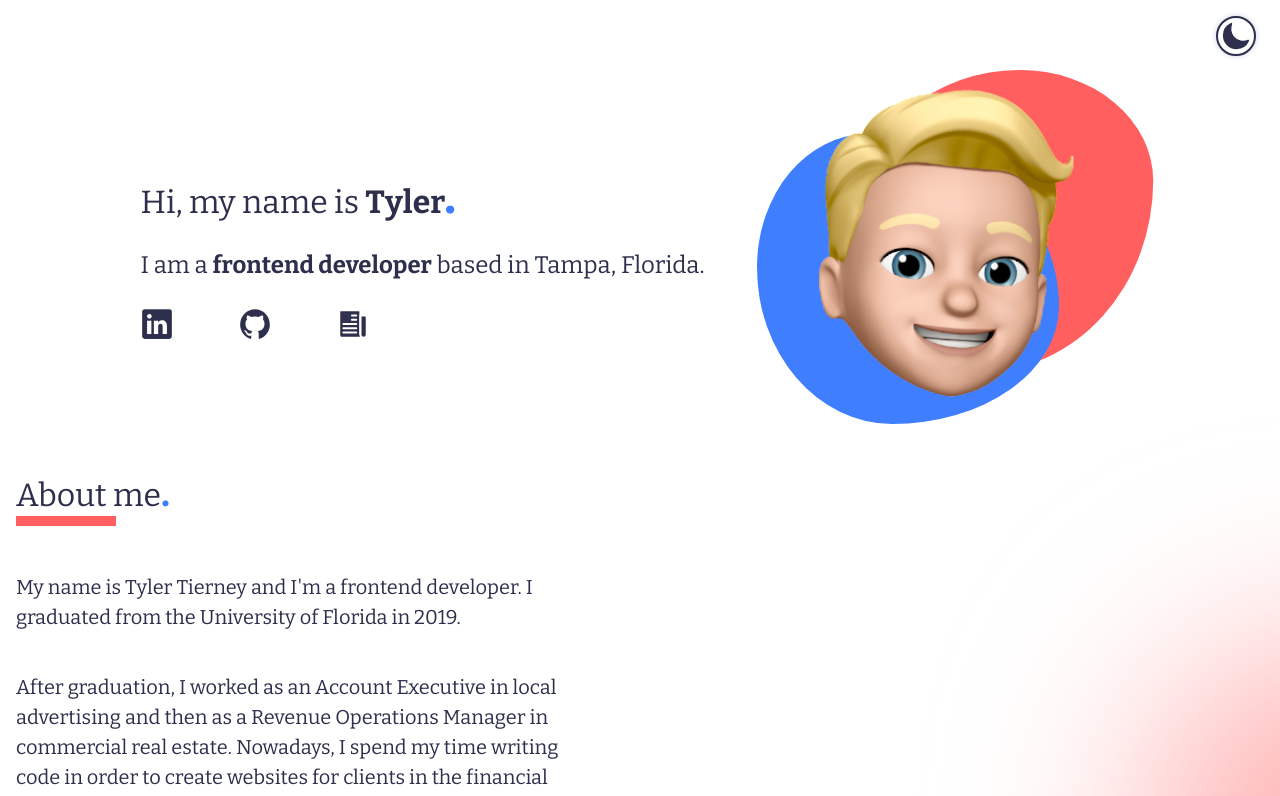
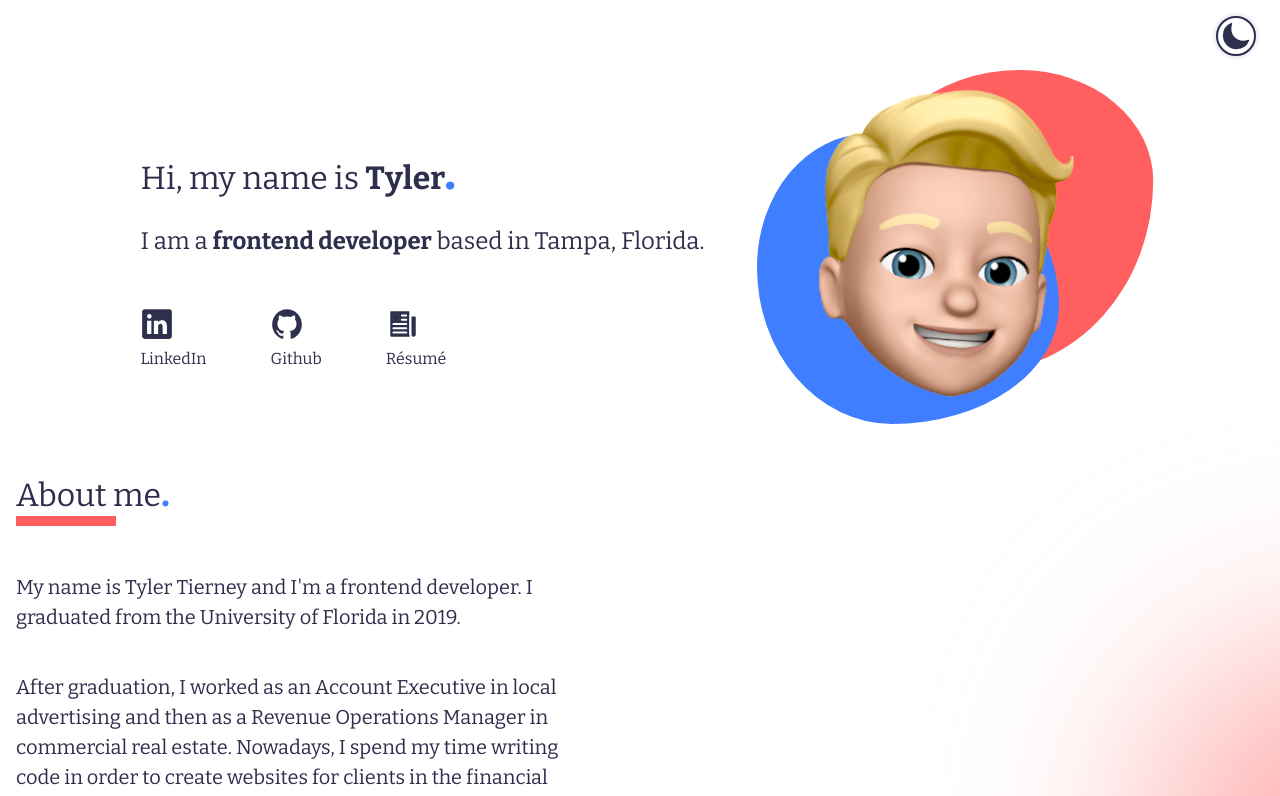
Before and after one commit to tylertierney/portfolio, a React (Vite) app: page / in a window 1280 px wide. Shown: the top 796 px of the page. Built offline with nearby package versions, Linux system fonts and the light colour scheme.

Commit message:
Breaking app into components

```diff
--- a/src/components/Header/Header.css
+++ b/src/components/Header/Header.css
@@ -1,6 +1,4 @@
 .header {
-
-  border-radius: 1rem;
   display: flex;
   flex-direction: column;
   align-items: flex-start;
@@ -9,47 +7,63 @@
   gap: 2rem;
 
   .intro {
-
     p {
       font-size: 1.5rem;
+      margin-bottom: 3rem;
     }
-
-    .icons {
-      display: flex;
-      gap: 4rem;
-
-      .iconLink {
-        cursor: pointer;
-        width: 34px;
-
-        path {
-          fill: var(--text);
-          stroke: var(--background);
-        }
-      }
-
-      .iconLink:hover {
-        path {
-          fill: var(--primary);
-        }
-      }
-
-      .iconLink:focus {
-        path {
-          fill: var(--primary);
-        }
-      }
-    }
-
   }
 }
 
-/* .dark-theme {
-  .icons {
-    justify-content: center;
-    gap: 6rem;
-  }
-} */
+div.icons {
+  display: flex;
+  gap: 4rem;
+}
+
+a.iconLink {
+  display: flex;
+  flex-direction: column;
+  gap: 0.5rem;
+  cursor: pointer;
+  transition: 0.3s;
+  text-decoration: none;
+  color: var(--text);
+}
+
+a.iconLink path {
+  fill: var(--text);
+  stroke: var(--background);
+  transition: inherit;
+}
+
+.icons.iconScrollEffect .icon-label {
+  opacity: 1;
+}
+
+a.iconLink:hover,
+a.iconLink:focus {
+  color: var(--primary);
+}
+
+a.iconLink:hover path,
+a.iconLink:focus path {
+  fill: var(--primary);
+}
+
+a.iconLink:hover .icon-label,
+a.iconLink:focus .icon-label {
+  opacity: 1;
+}
+
+.icon-svg {
+  width: 34px;
+  transition: 0.3s;
+}
+
+.icon-label {
+  transition: inherit;
+  opacity: 0;
+  cursor: pointer;
+}
 
 @media screen and (min-width: 768px) {
   .header {
--- a/src/components/Header/Header.tsx
+++ b/src/components/Header/Header.tsx
@@ -1,20 +1,32 @@
+import { useEffect, useRef } from "react";
 import "./Header.css";
 
-export default function Header() {
 const githubIcon = (
-    <svg xmlns="http://www.w3.org/2000/svg" viewBox="0 0 512 512">
+  <svg
+    className="icon-svg"
+    xmlns="http://www.w3.org/2000/svg"
+    viewBox="0 0 512 512"
+  >
     <path d="M256 32C132.3 32 32 134.9 32 261.7c0 101.5 64.2 187.5 153.2 217.9a17.56 17.56 0 003.8.4c8.3 0 11.5-6.1 11.5-11.4 0-5.5-.2-19.9-.3-39.1a102.4 102.4 0 01-22.6 2.7c-43.1 0-52.9-33.5-52.9-33.5-10.2-26.5-24.9-33.6-24.9-33.6-19.5-13.7-.1-14.1 1.4-14.1h.1c22.5 2 34.3 23.8 34.3 23.8 11.2 19.6 26.2 25.1 39.6 25.1a63 63 0 0025.6-6c2-14.8 7.8-24.9 14.2-30.7-49.7-5.8-102-25.5-102-113.5 0-25.1 8.7-45.6 23-61.6-2.3-5.8-10-29.2 2.2-60.8a18.64 18.64 0 015-.5c8.1 0 26.4 3.1 56.6 24.1a208.21 208.21 0 01112.2 0c30.2-21 48.5-24.1 56.6-24.1a18.64 18.64 0 015 .5c12.2 31.6 4.5 55 2.2 60.8 14.3 16.1 23 36.6 23 61.6 0 88.2-52.4 107.6-102.3 113.3 8 7.1 15.2 21.1 15.2 42.5 0 30.7-.3 55.5-.3 63 0 5.4 3.1 11.5 11.4 11.5a19.35 19.35 0 004-.4C415.9 449.2 480 363.1 480 261.7 480 134.9 379.7 32 256 32z" />
   </svg>
 );
 
 const linkedInIcon = (
-    <svg xmlns="http://www.w3.org/2000/svg" viewBox="0 0 512 512">
+  <svg
+    className="icon-svg"
+    xmlns="http://www.w3.org/2000/svg"
+    viewBox="0 0 512 512"
+  >
     <path d="M444.17 32H70.28C49.85 32 32 46.7 32 66.89v374.72C32 461.91 49.85 480 70.28 480h373.78c20.54 0 35.94-18.21 35.94-38.39V66.89C480.12 46.7 464.6 32 444.17 32zm-273.3 373.43h-64.18V205.88h64.18zM141 175.54h-.46c-20.54 0-33.84-15.29-33.84-34.43 0-19.49 13.65-34.42 34.65-34.42s33.85 14.82 34.31 34.42c-.01 19.14-13.31 34.43-34.66 34.43zm264.43 229.89h-64.18V296.32c0-26.14-9.34-44-32.56-44-17.74 0-28.24 12-32.91 23.69-1.75 4.2-2.22 9.92-2.22 15.76v113.66h-64.18V205.88h64.18v27.77c9.34-13.3 23.93-32.44 57.88-32.44 42.13 0 74 27.77 74 87.64z" />
   </svg>
 );
 
 const resumeIcon = (
-    <svg xmlns="http://www.w3.org/2000/svg" viewBox="0 0 512 512">
+  <svg
+    className="icon-svg"
+    xmlns="http://www.w3.org/2000/svg"
+    viewBox="0 0 512 512"
+  >
     <path
       d="M368 415.86V72a24.07 24.07 0 00-24-24H72a24.07 24.07 0 00-24 24v352a40.12 40.12 0 0040 40h328"
       strokeLinejoin="round"
@@ -37,6 +49,44 @@ export default function Header() {
   </svg>
 );
 
+export default function Header() {
+  const iconsRef = useRef<HTMLDivElement>(null);
+
+  useEffect(() => {
+    const vh = window.innerHeight;
+    const topThird = vh / 3;
+    const middleThird = topThird * 2;
+
+    window.addEventListener("scroll", () => {
+      if (!iconsRef.current) return;
+
+      const iconsScreenPosition = iconsRef.current.getBoundingClientRect().top;
+      if (iconsScreenPosition < middleThird && iconsScreenPosition > topThird) {
+        iconsRef.current.classList.add("iconScrollEffect");
+      } else {
+        iconsRef.current.classList.remove("iconScrollEffect");
+      }
+    });
+  }, [iconsRef]);
+
+  const icons = [
+    {
+      icon: linkedInIcon,
+      label: "LinkedIn",
+      href: "https://www.linkedin.com/in/tyler--tierney/",
+    },
+    {
+      icon: githubIcon,
+      label: "Github",
+      href: "https://github.com/tylertierney",
+    },
+    {
+      icon: resumeIcon,
+      label: "Résumé",
+      href: "/public/TylerTierney_Resume.pdf",
+    },
+  ];
+
   return (
     <header className="header">
       <div className="intro">
@@ -50,10 +100,11 @@ export default function Header() {
         <p>
           I am a <b>frontend developer</b> based in Tampa, Florida.
         </p>
-        <div className="icons">
-          {[linkedInIcon, githubIcon, resumeIcon].map((icon, i) => (
-            <a key={i} className="iconLink">
+        <div ref={iconsRef} className="icons">
+          {icons.map(({ icon, label, href }, i) => (
+            <a href={href} target="_blank" key={i} className="iconLink">
               {icon}
+              <label className="icon-label">{label}</label>
             </a>
           ))}
         </div>
--- /dev/null
+++ b/src/components/Navbar/Navbar.css
@@ -0,0 +1,54 @@
+.nav {
+  padding: 1rem 1.5rem 0 1.5rem;
+  position: sticky;
+  top: 0;
+  z-index: 1;
+  display: flex;
+  justify-content: flex-end;
+  align-items: center;
+
+  .nav-btn {
+    border: 2px solid var(--text);
+    border-radius: 50%;
+    background: var(--background);
+    font-size: 1.2rem;
+    padding: 0.2rem;
+    cursor: pointer;
+    box-shadow: 0px 0px 5px 1px
+      color-mix(in srgb, var(--secondary) 75%, var(--background));
+
+    & .moon,
+    & .sun {
+      width: 30px;
+      height: 30px;
+
+      path,
+      circle {
+        stroke: var(--text);
+        fill: var(--text);
+      }
+
+    }
+    & .sun {
+      display: none;
+    }
+
+    & .moon {
+      display: flex;
+    }
+  }
+}
+
+.dark-theme {
+  .nav {
+    .nav-btn {
+      & .sun {
+        display: flex;
+      }
+
+      & .moon {
+        display: none;
+      }
+    }
+  }
+}
--- /dev/null
+++ b/src/components/Navbar/Navbar.tsx
@@ -0,0 +1,54 @@
+import "./Navbar.css";
+
+const toggleTheme = () => {
+  document.body.classList.toggle("dark-theme");
+};
+
+const sunIcon = (
+  <svg className="sun" xmlns="http://www.w3.org/2000/svg" viewBox="0 0 512 512">
+    <path
+      strokeLinecap="round"
+      strokeMiterlimit="10"
+      strokeWidth="32"
+      d="M256 48v48M256 416v48M403.08 108.92l-33.94 33.94M142.86 369.14l-33.94 33.94M464 256h-48M96 256H48M403.08 403.08l-33.94-33.94M142.86 142.86l-33.94-33.94"
+    />
+    <circle
+      cx="256"
+      cy="256"
+      r="80"
+      strokeLinecap="round"
+      strokeMiterlimit="10"
+      strokeWidth="32"
+    />
+  </svg>
+);
+
+const moonIcon = (
+  <svg
+    className="moon"
+    xmlns="http://www.w3.org/2000/svg"
+    viewBox="0 0 512 512"
+  >
+    <path
+      d="M160 136c0-30.62 4.51-61.61 16-88C99.57 81.27 48 159.32 48 248c0 119.29 96.71 216 216 216 88.68 0 166.73-51.57 200-128-26.39 11.49-57.38 16-88 16-119.29 0-216-96.71-216-216z"
+      strokeLinecap="round"
+      strokeLinejoin="round"
+      strokeWidth="32"
+    />
+  </svg>
+);
+
+export default function Navbar() {
+  return (
+    <nav className="nav">
+      <button
+        className="nav-btn"
+        style={{ display: "flex" }}
+        onClick={toggleTheme}
+      >
+        {moonIcon}
+        {sunIcon}
+      </button>
+    </nav>
+  );
+}
--- /dev/null
+++ b/src/components/Projects/Projects.tsx
@@ -0,0 +1,9 @@
+export default function Projects() {
+  return (
+    <section id="projects" className="projects">
+      <h1 className="sectionHeading">
+        Projects<span className="dot">.</span>
+      </h1>
+    </section>
+  );
+}
--- a/src/index.css
+++ b/src/index.css
@@ -1,15 +1,12 @@
-:root {
-  font-size: 16px;
-  font-family: "Bitter", serif, system-ui, Avenir, Helvetica, Arial, sans-serif;
-}
+body {
+  width: 100%;
+  /* overflow-x: hidden; */
 
-body {
-  overflow-x: hidden;
   margin: 0;
   color: var(--text);
   --text: #2d2f4c;
   /* --accent: #ff8666; */
-  --accent: #ff5f5f;;
+  --accent: #ff5f5f;
   /* --primary: #8fb4ff; */
   --primary: #3e7eff;
   --secondary: #c9d1e5;
@@ -24,62 +21,20 @@ body.dark-theme {
   --background: #111821;
 }
 
-nav {
-  padding: 1rem 1.5rem 0 1.5rem;
-  position: sticky;
-  top: 0;
-  z-index: 1;
-  display: flex;
-  justify-content: flex-end;
-  align-items: center;
-
-  button {
-    border: 2px solid var(--text);
-    border-radius: 50%;
-    background: var(--background);
-    font-size: 1.2rem;
-    padding: 0.2rem;
-    cursor: pointer;
-    box-shadow: 0px 0px 5px 1px color-mix(in srgb, var(--secondary) 75%, var(--background));
-
-    svg {
-      width: 30px;
-      height: 30px;
-
-      path, circle {
-        stroke: var(--text);
-        fill: var(--text);
-      }
-
-      &.sun {
-        display: none;
-      }
-
-      &.moon {
-        display: flex;
-      }
-    }
-  }
+:root {
+  font-size: 16px;
+  font-family: "Bitter", serif, system-ui, Avenir, Helvetica, Arial, sans-serif;
+  width: 100vw;
+  max-width: 100vw;
+  overflow-x: hidden;
 }
 
-.dark-theme {
-  nav {
-    button {
-      svg {
-        &.sun {
-          display: flex;
-        }
-
-        &.moon {
-          display: none;
-        }
-      }
-    }
-  }
-}
-
-.header, section {
+.header,
+section {
   padding: 0 1rem;
+  max-width: 100vw;
+  /* overflow-x: hidden;
+  overflow-y: visible; */
 }
 
 p {
@@ -173,6 +128,7 @@ h1 {
 
 section {
   position: relative;
+  margin-bottom: 6rem;
 
   div.container {
     max-width: 36rem;
@@ -211,7 +167,7 @@ section:last-of-type {
   height: 100%;
   left: 6px;
   top: 6px;
-  background: rgba(182, 231, 255, 0.34);
+  background: rgba(0, 171, 255, 0.34);
   position: absolute;
   z-index: -1;
   border-radius: 0.5rem;
```
Also changed, not shown: src/App.tsx (+4 -113 lines). Lines whose indentation alone changed are shown as unchanged.
